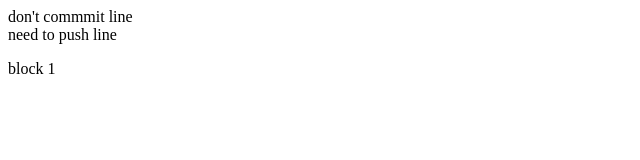
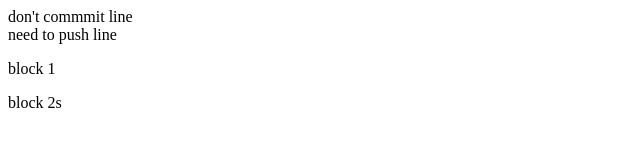
Before and after one commit to sriku1603/git-experiment, a plain HTML site: page index.html in a window 1280 px wide. Shown: the full height of the page, 0-640 px from the left. Drawn offline with Linux system fonts and the light colour scheme.

Commit message:
dont push this!!!!

```diff
--- a/index.html
+++ b/index.html
@@ -2,3 +2,4 @@
 <div>need to push line</div>
 
 <p>block 1</p>
+<p>block 2s</p>
```
